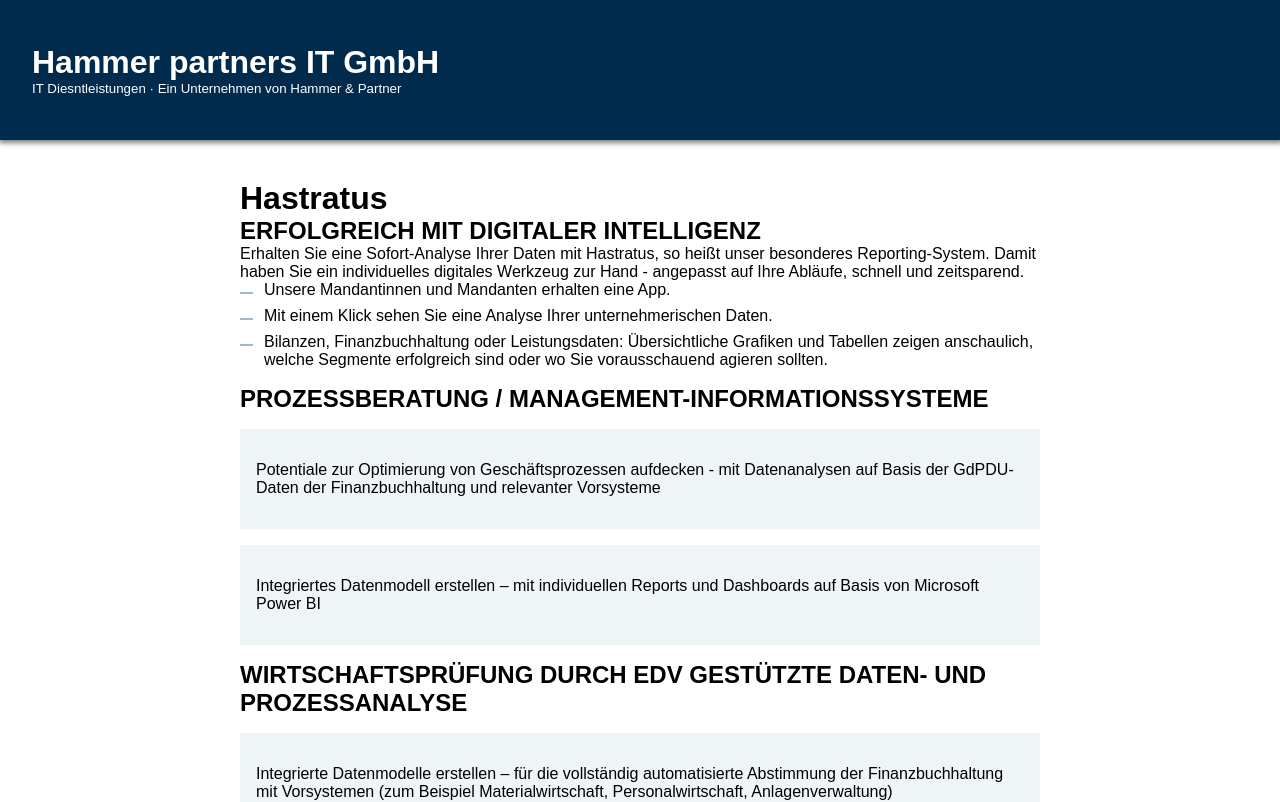
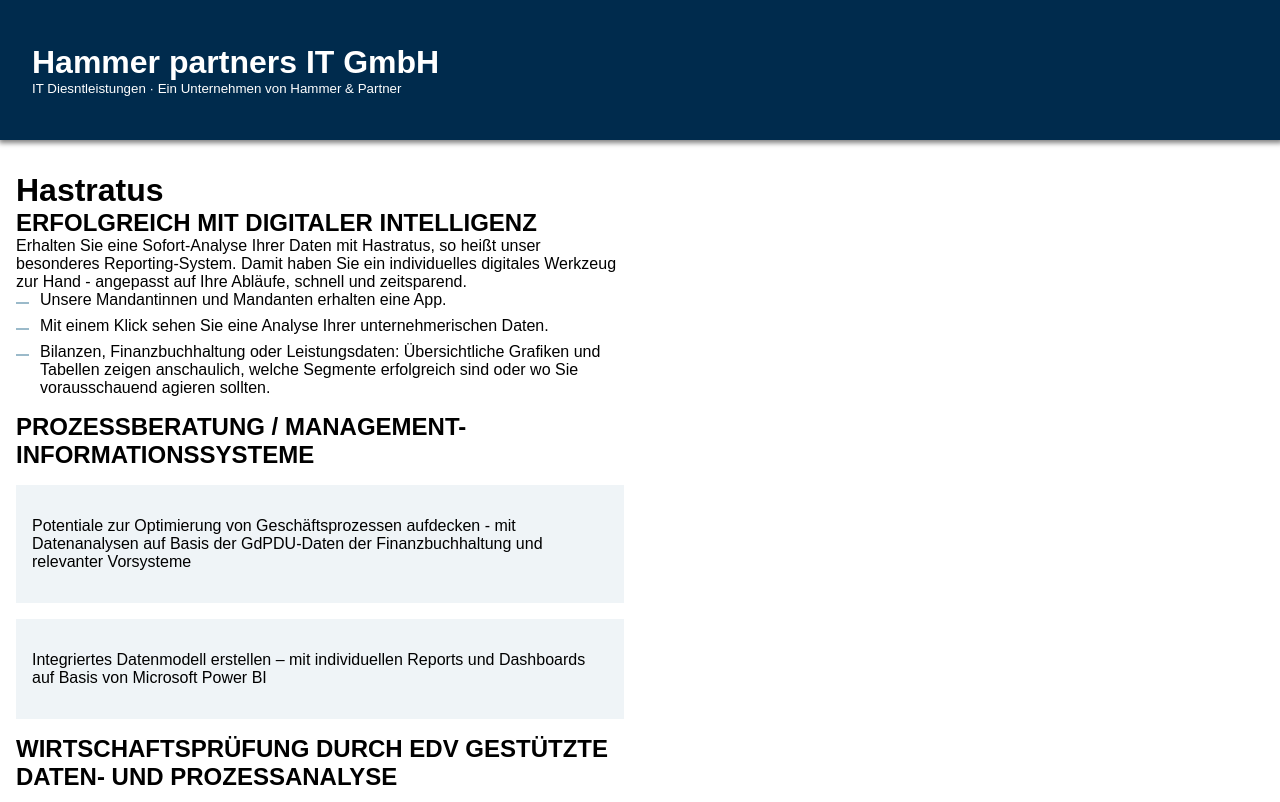
Before and after one commit to Hammer-und-Partner/IT-Website, a SvelteKit app: page / in a window 1280 px wide. Shown: the top 802 px of the page. Built offline with nearby package versions, Linux system fonts and the light colour scheme.

Commit message:
Update main element styles in +layout.svelte

```diff
--- a/src/routes/+layout.svelte
+++ b/src/routes/+layout.svelte
@@ -20,7 +20,13 @@
 
 <style lang="scss">
 	main {
-		max-width: 50rem;
-		margin: 2.5rem auto;
+		max-width: 40rem;
+		/* margin-inline: auto; */
+		padding-inline: 1rem;
+		margin: 2rem 0;
+
+		@media screen and (max-width: 767px) {
+			margin-bottom: 20px;
+		}
 	}
 </style>
```
